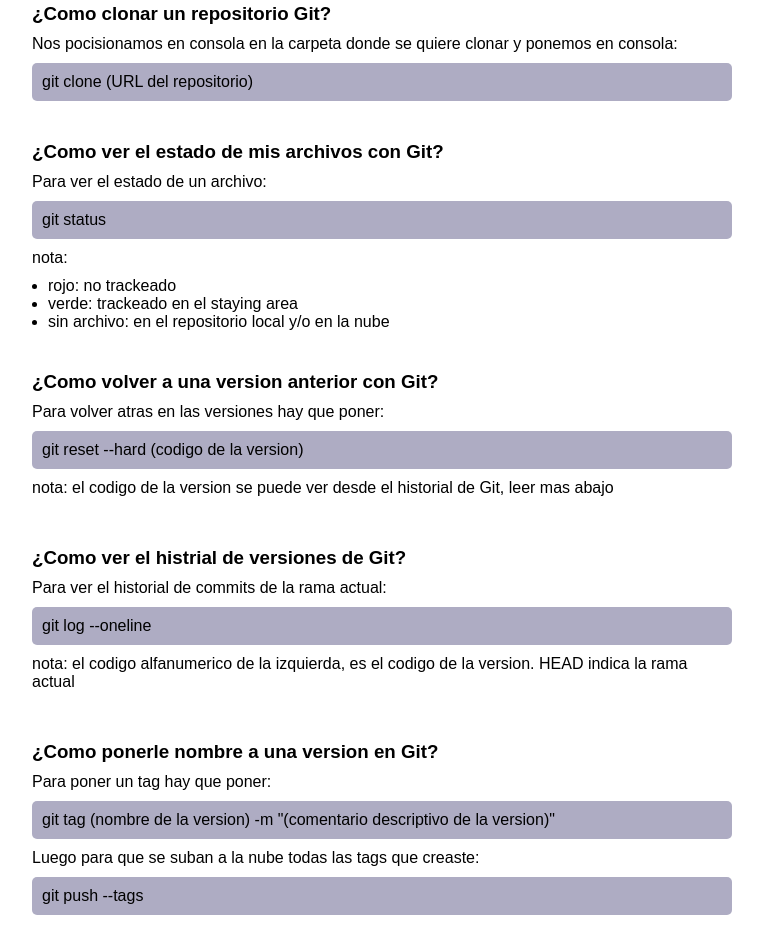
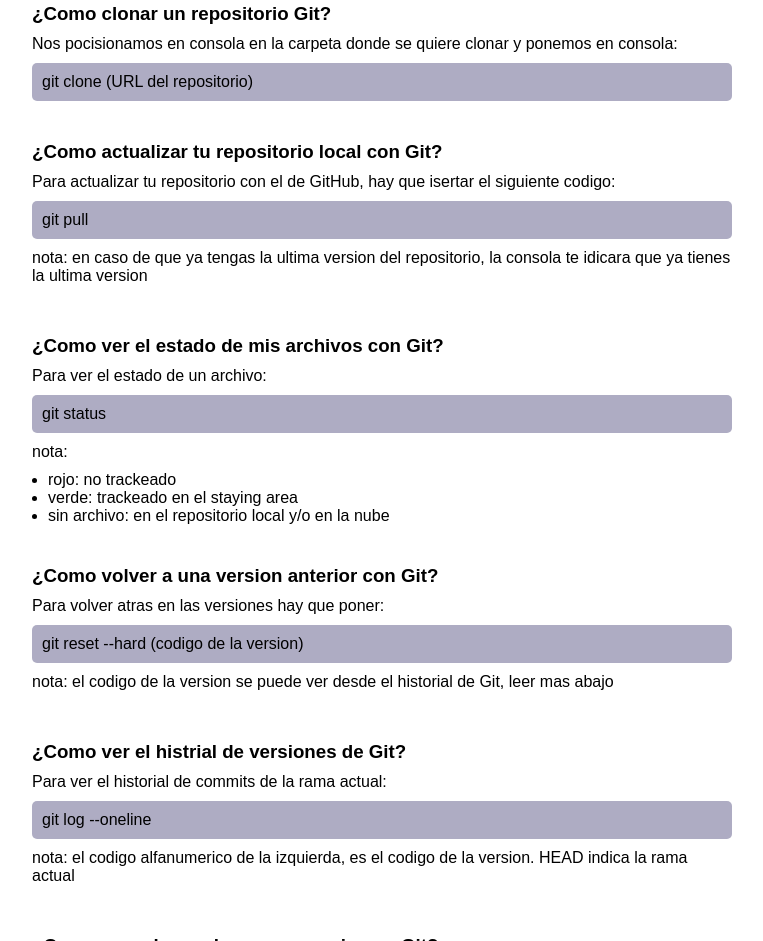
Before and after one commit to NahuelMosse/Tutorial-de-Git, a plain HTML site: page index.html in a window 1280 px wide. Shown: the part 1604-2545 px from the top of the page, without its empty margins (258-1021 px from the left). Drawn offline with Linux system fonts and the light colour scheme.

Commit message:
Git pull

```diff
--- a/index.html
+++ b/index.html
@@ -52,6 +52,12 @@
             <h3>¿Como clonar un repositorio Git?</h3>
             <p>Nos pocisionamos en consola en la carpeta donde se quiere clonar y ponemos en consola:</p>
             <code>git clone (URL del repositorio)</code>
+        </article>
+        <article>
+            <h3>¿Como actualizar tu repositorio local con Git?</h3>
+            <p>Para actualizar tu repositorio con el de GitHub, hay que isertar el siguiente codigo:</p>
+            <code>git pull</code>
+            <p>nota: en caso de que ya tengas la ultima version del repositorio, la consola te idicara que ya tienes la ultima version</p>
         </article>
         <article>
             <h3>¿Como ver el estado de mis archivos con Git?</h3>
```
